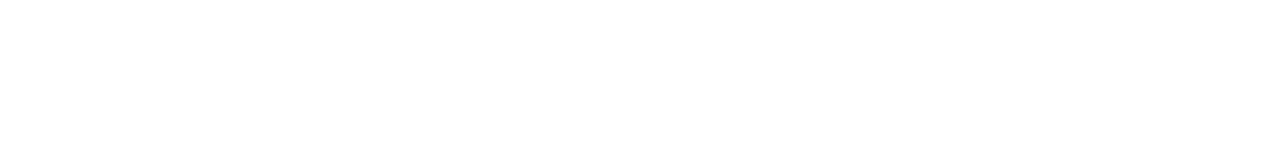
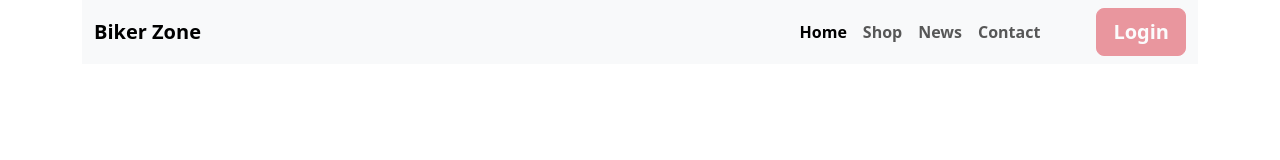
Before and after one commit to emon1995/biker-zone, a plain HTML site: page index.html in a window 1280 px wide. Drawn offline with Linux system fonts and the light colour scheme.

Commit message:
Navbar section

```diff
--- a/index.html
+++ b/index.html
@@ -5,12 +5,56 @@
     <meta http-equiv="X-UA-Compatible" content="IE=edge" />
     <meta name="viewport" content="width=device-width, initial-scale=1.0" />
     <title>Biker Zone</title>
+    <!-- FAVICON -->
+    <link rel="shortcut icon" href="./images/bike-7.png" type="image/x-icon" />
     <!-- BS STYLESHEET -->
     <link rel="stylesheet" href="./css/bootstrap.css" />
     <!-- CUSTOM STYLESHEET  -->
     <link rel="stylesheet" href="./css/style.css" />
   </head>
-  <body>
+  <body class="container-lg">
+    <!-- HEADER SECTION -->
+    <header>
+      <!-- NAVBAR SECTION -->
+      <nav class="navbar navbar-expand-lg bg-body-tertiary">
+        <div class="container-fluid">
+          <a class="navbar-brand fw-bold" href="#">Biker Zone</a>
+          <button
+            class="navbar-toggler"
+            type="button"
+            data-bs-toggle="collapse"
+            data-bs-target="#navbarSupportedContent"
+            aria-controls="navbarSupportedContent"
+            aria-expanded="false"
+            aria-label="Toggle navigation"
+          >
+            <span class="navbar-toggler-icon"></span>
+          </button>
+          <div class="collapse navbar-collapse" id="navbarSupportedContent">
+            <ul class="navbar-nav ms-auto mb-2 mb-lg-0 pe-5 fw-semibold">
+              <li class="nav-item">
+                <a class="nav-link active" aria-current="page" href="#">Home</a>
+              </li>
+              <li class="nav-item">
+                <a class="nav-link" href="#">Shop</a>
+              </li>
+              <li class="nav-item">
+                <a class="nav-link" href="#"> News </a>
+              </li>
+              <li class="nav-item">
+                <a class="nav-link">Contact</a>
+              </li>
+            </ul>
+            <button
+              class="btn btn-lg btn-danger fw-semibold opacity-50"
+              type="submit"
+            >
+              Login
+            </button>
+          </div>
+        </div>
+      </nav>
+    </header>
     <!--BS JS FILE -->
     <script src="./js/bootstrap.js"></script>
   </body>
```
Also changed, not shown: images/bike-2.png, images/bike-4.png (added), images/feature-bike.png (added), 4 other files.
